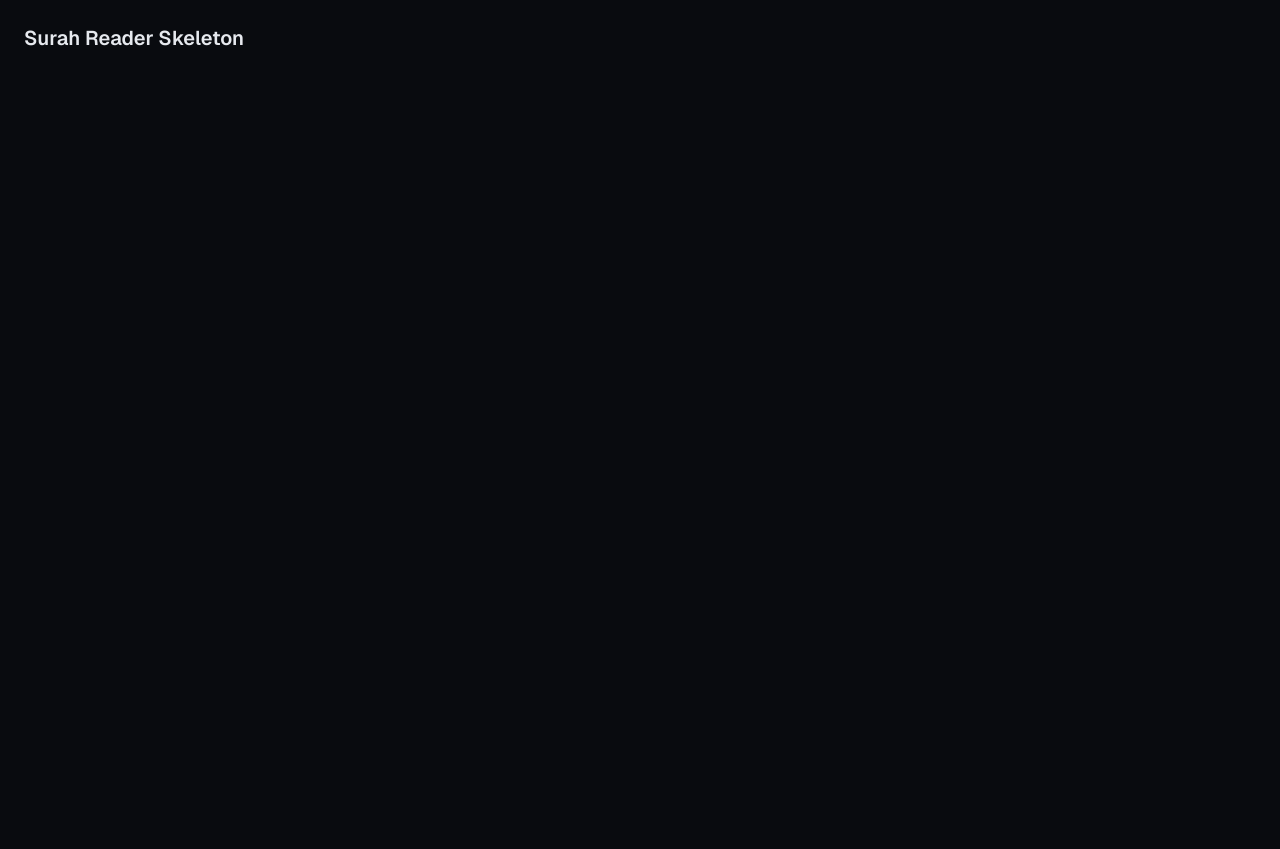
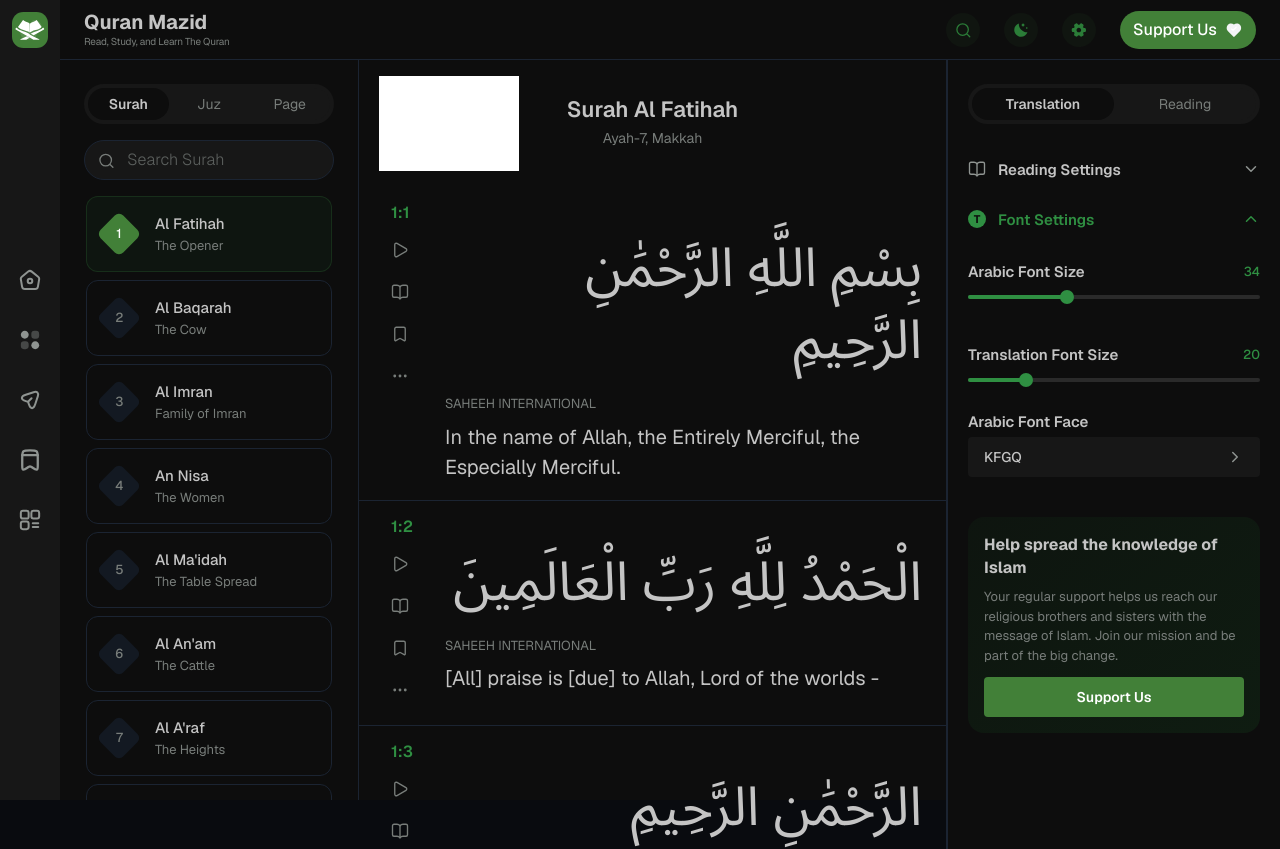
Before and after one commit to Shur0v/quranmazid, a Next.js app: page /surah/1 in a window 1280 px wide. Shown: the top 849 px of the page. Before the commit the page ends 800 px from the top, so only its background shows below. Built offline with nearby package versions, Linux system fonts and the light colour scheme; no server answers; grey boxes are pictures that could not be loaded.

Commit message:
Quran Cloud API connected to frontend

```diff
--- a/src/app/(reader)/surah/[surahId]/page.tsx
+++ b/src/app/(reader)/surah/[surahId]/page.tsx
@@ -1,7 +1,46 @@
-export default function SurahReaderPage() {
+import AppShell from "@/components/layout/AppShell";
+import LeftIconSidebar from "@/components/layout/LeftIconSidebar";
+import RightSettingsPanel from "@/components/layout/RightSettingsPanel";
+import SurahSidebar from "@/components/layout/SurahSidebar";
+import TopBar from "@/components/layout/TopBar";
+import ReaderPanel from "@/components/reader/ReaderPanel";
+import { getReaderPageData } from "@/lib/reader-page-data";
+
+type SurahPageProps = {
+  params: Promise<{ surahId: string }>;
+};
+
+export default async function SurahReaderPage({ params }: SurahPageProps) {
+  const { surahId } = await params;
+  const selectedSurahId = Number(surahId) || 1;
+  const { surahs, surahDetail } = await getReaderPageData(selectedSurahId);
+
+  const surahItems = surahs.map((item) => ({
+    id: item.id,
+    name: item.nameSimple,
+    subtitle: item.nameTranslation,
+    active: item.id === surahDetail.id,
+  }));
+
+  const ayahs = surahDetail.ayahs.map((ayah) => ({
+    k: ayah.ayahKey,
+    a: ayah.arabicText,
+    t: ayah.translationText,
+  }));
+
   return (
-    <main className="min-h-screen bg-background p-6 text-foreground">
-      <h1 className="text-xl font-semibold">Surah Reader Skeleton</h1>
-    </main>
+    <AppShell
+      leftSidebar={<LeftIconSidebar />}
+      topBar={<TopBar />}
+      surahSidebar={<SurahSidebar surahItems={surahItems} />}
+      readerPanel={
+        <ReaderPanel
+          surahName={`Surah ${surahDetail.nameSimple}`}
+          surahMeta={`Ayah-${surahDetail.ayahCount}, ${surahDetail.revelationType}`}
+          ayahs={ayahs}
+        />
+      }
+      rightPanel={<RightSettingsPanel />}
+    />
   );
 }
--- a/src/app/page.tsx
+++ b/src/app/page.tsx
@@ -4,58 +4,19 @@ import RightSettingsPanel from "@/components/layout/RightSettingsPanel";
 import SurahSidebar from "@/components/layout/SurahSidebar";
 import TopBar from "@/components/layout/TopBar";
 import ReaderPanel from "@/components/reader/ReaderPanel";
-import { fetchSurahById, fetchSurahs } from "@/lib/api/surah.api";
-import type { SurahDetail, SurahListItem } from "@/types/surah";
-
-function fallbackSurahList(): SurahListItem[] {
-  return [
-    { id: 1, nameArabic: "الفاتحة", nameSimple: "Al Fatihah", nameTranslation: "The Opener", revelationType: "Meccan", ayahCount: 7 },
-    { id: 2, nameArabic: "البقرة", nameSimple: "Al Baqarah", nameTranslation: "The Cow", revelationType: "Medinan", ayahCount: 286 },
-    { id: 3, nameArabic: "آل عمران", nameSimple: "Al Imran", nameTranslation: "Family of Imran", revelationType: "Medinan", ayahCount: 200 },
-    { id: 4, nameArabic: "النساء", nameSimple: "An Nisa", nameTranslation: "The Women", revelationType: "Medinan", ayahCount: 176 },
-    { id: 5, nameArabic: "المائدة", nameSimple: "Al Ma'idah", nameTranslation: "The Table Spread", revelationType: "Medinan", ayahCount: 120 },
-    { id: 6, nameArabic: "الأنعام", nameSimple: "Al An'am", nameTranslation: "The Cattle", revelationType: "Meccan", ayahCount: 165 },
-    { id: 7, nameArabic: "الأعراف", nameSimple: "Al A'raf", nameTranslation: "The Heights", revelationType: "Meccan", ayahCount: 206 },
-    { id: 8, nameArabic: "الأنفال", nameSimple: "Al Anfal", nameTranslation: "The Spoils of War", revelationType: "Medinan", ayahCount: 75 },
-    { id: 9, nameArabic: "التوبة", nameSimple: "At Tawbah", nameTranslation: "The Repentance", revelationType: "Medinan", ayahCount: 129 },
-  ];
-}
-
-function fallbackSurahDetail(): SurahDetail {
-  return {
-    id: 1,
-    nameArabic: "الفاتحة",
-    nameSimple: "Al Fatihah",
-    nameTranslation: "The Opener",
-    revelationType: "Makkah",
-    ayahCount: 7,
-    ayahs: [
-      { numberInSurah: 1, ayahKey: "1:1", arabicText: "بِسْمِ اللَّهِ الرَّحْمَٰنِ الرَّحِيمِ", translationText: "In the name of Allah, the Entirely Merciful, the Especially Merciful.", juz: 1, page: 1 },
-      { numberInSurah: 2, ayahKey: "1:2", arabicText: "الْحَمْدُ لِلَّهِ رَبِّ الْعَالَمِينَ", translationText: "[All] praise is [due] to Allah, Lord of the worlds -", juz: 1, page: 1 },
-      { numberInSurah: 3, ayahKey: "1:3", arabicText: "الرَّحْمَٰنِ الرَّحِيمِ", translationText: "The Entirely Merciful, the Especially Merciful,", juz: 1, page: 1 },
-    ],
-  };
-}
+import { getReaderPageData } from "@/lib/reader-page-data";
 
 export default async function Home() {
-  let surahs: SurahListItem[] = [];
-  let surahDetail: SurahDetail;
+  const { surahs, surahDetail } = await getReaderPageData(1);
 
-  try {
-    [surahs, surahDetail] = await Promise.all([fetchSurahs(), fetchSurahById(1)]);
-  } catch {
-    surahs = fallbackSurahList();
-    surahDetail = fallbackSurahDetail();
-  }
-
-  const surahItems = surahs.slice(0, 9).map((item) => ({
-    id: String(item.id).padStart(3, "0"),
+  const surahItems = surahs.map((item) => ({
+    id: item.id,
     name: item.nameSimple,
     subtitle: item.nameTranslation,
-    active: item.id === 1,
+    active: item.id === surahDetail.id,
   }));
 
-  const ayahs = surahDetail.ayahs.slice(0, 3).map((ayah) => ({
+  const ayahs = surahDetail.ayahs.map((ayah) => ({
     k: ayah.ayahKey,
     a: ayah.arabicText,
     t: ayah.translationText,
--- a/src/components/layout/SurahSidebar.tsx
+++ b/src/components/layout/SurahSidebar.tsx
@@ -1,7 +1,7 @@
 import TopbarSearchIcon from "../../../public/icons/topbarsearchicon";
 
 type SurahItem = {
-  id: string;
+  id: number;
   name: string;
   subtitle: string;
   active?: boolean;
@@ -33,10 +33,10 @@ export default function SurahSidebar({ surahItems }: SurahSidebarProps) {
           <div className="surah-scroll overflow-y-auto pb-2">
             {surahItems.map((surah) => (
               <div key={surah.id} className="block pb-2 pe-[26px] ps-[26px]">
-                <a href={`/${surah.id}`}>
+                <a href={`/surah/${surah.id}`}>
                   <div className={`group/card flex h-[76px] w-full min-w-[200px] cursor-pointer select-none items-center justify-between gap-5 rounded-xl border border-[#1b2432] px-4 tablet:gap-4 hover:bg-[#132617]/35 ${surah.active ? "!border-[#2f6b32]/30 !bg-[#132617]/35" : ""}`}>
                     <div className={`flex size-[32px] min-h-8 min-w-8 rotate-45 items-center justify-center rounded-[6px] transition-colors duration-200 ${surah.active ? "bg-[#428038]" : "bg-[#131922] group-hover/card:bg-[#428038]"}`}>
-                      <span className={`-rotate-45 text-[13px] font-medium transition-colors duration-200 ${surah.active ? "text-[#ffffff]" : "text-[#787D7A] group-hover/card:text-[#ffffff]"}`}>{surah.id.replace(/^0+/, "")}</span>
+                      <span className={`-rotate-45 text-[13px] font-medium transition-colors duration-200 ${surah.active ? "text-[#ffffff]" : "text-[#787D7A] group-hover/card:text-[#ffffff]"}`}>{surah.id}</span>
                     </div>
                     <div className="w-1/2 flex-grow text-start laptop:w-full desktop:w-1/2 desktop:flex-shrink-0">
                       <p className="line-clamp-1 break-all pr-3 text-[15px] font-medium text-[#c4c4c4]">{surah.name}</p>
--- /dev/null
+++ b/src/lib/reader-page-data.ts
@@ -0,0 +1,52 @@
+import { fetchSurahById, fetchSurahs } from "@/lib/api/surah.api";
+import type { SurahDetail, SurahListItem } from "@/types/surah";
+
+type ReaderPageData = {
+  surahs: SurahListItem[];
+  surahDetail: SurahDetail;
+};
+
+function fallbackSurahList(): SurahListItem[] {
+  return [
+    { id: 1, nameArabic: "الفاتحة", nameSimple: "Al Fatihah", nameTranslation: "The Opener", revelationType: "Meccan", ayahCount: 7 },
+    { id: 2, nameArabic: "البقرة", nameSimple: "Al Baqarah", nameTranslation: "The Cow", revelationType: "Medinan", ayahCount: 286 },
+    { id: 3, nameArabic: "آل عمران", nameSimple: "Al Imran", nameTranslation: "Family of Imran", revelationType: "Medinan", ayahCount: 200 },
+    { id: 4, nameArabic: "النساء", nameSimple: "An Nisa", nameTranslation: "The Women", revelationType: "Medinan", ayahCount: 176 },
+    { id: 5, nameArabic: "المائدة", nameSimple: "Al Ma'idah", nameTranslation: "The Table Spread", revelationType: "Medinan", ayahCount: 120 },
+    { id: 6, nameArabic: "الأنعام", nameSimple: "Al An'am", nameTranslation: "The Cattle", revelationType: "Meccan", ayahCount: 165 },
+    { id: 7, nameArabic: "الأعراف", nameSimple: "Al A'raf", nameTranslation: "The Heights", revelationType: "Meccan", ayahCount: 206 },
+    { id: 8, nameArabic: "الأنفال", nameSimple: "Al Anfal", nameTranslation: "The Spoils of War", revelationType: "Medinan", ayahCount: 75 },
+    { id: 9, nameArabic: "التوبة", nameSimple: "At Tawbah", nameTranslation: "The Repentance", revelationType: "Medinan", ayahCount: 129 },
+  ];
+}
+
+function fallbackSurahDetail(): SurahDetail {
+  return {
+    id: 1,
+    nameArabic: "الفاتحة",
+    nameSimple: "Al Fatihah",
+    nameTranslation: "The Opener",
+    revelationType: "Makkah",
+    ayahCount: 7,
+    ayahs: [
+      { numberInSurah: 1, ayahKey: "1:1", arabicText: "بِسْمِ اللَّهِ الرَّحْمَٰنِ الرَّحِيمِ", translationText: "In the name of Allah, the Entirely Merciful, the Especially Merciful.", juz: 1, page: 1 },
+      { numberInSurah: 2, ayahKey: "1:2", arabicText: "الْحَمْدُ لِلَّهِ رَبِّ الْعَالَمِينَ", translationText: "[All] praise is [due] to Allah, Lord of the worlds -", juz: 1, page: 1 },
+      { numberInSurah: 3, ayahKey: "1:3", arabicText: "الرَّحْمَٰنِ الرَّحِيمِ", translationText: "The Entirely Merciful, the Especially Merciful,", juz: 1, page: 1 },
+    ],
+  };
+}
+
+export async function getReaderPageData(selectedSurahId: number): Promise<ReaderPageData> {
+  try {
+    const [surahs, surahDetail] = await Promise.all([
+      fetchSurahs(),
+      fetchSurahById(selectedSurahId),
+    ]);
+    return { surahs, surahDetail };
+  } catch {
+    return {
+      surahs: fallbackSurahList(),
+      surahDetail: fallbackSurahDetail(),
+    };
+  }
+}
```
